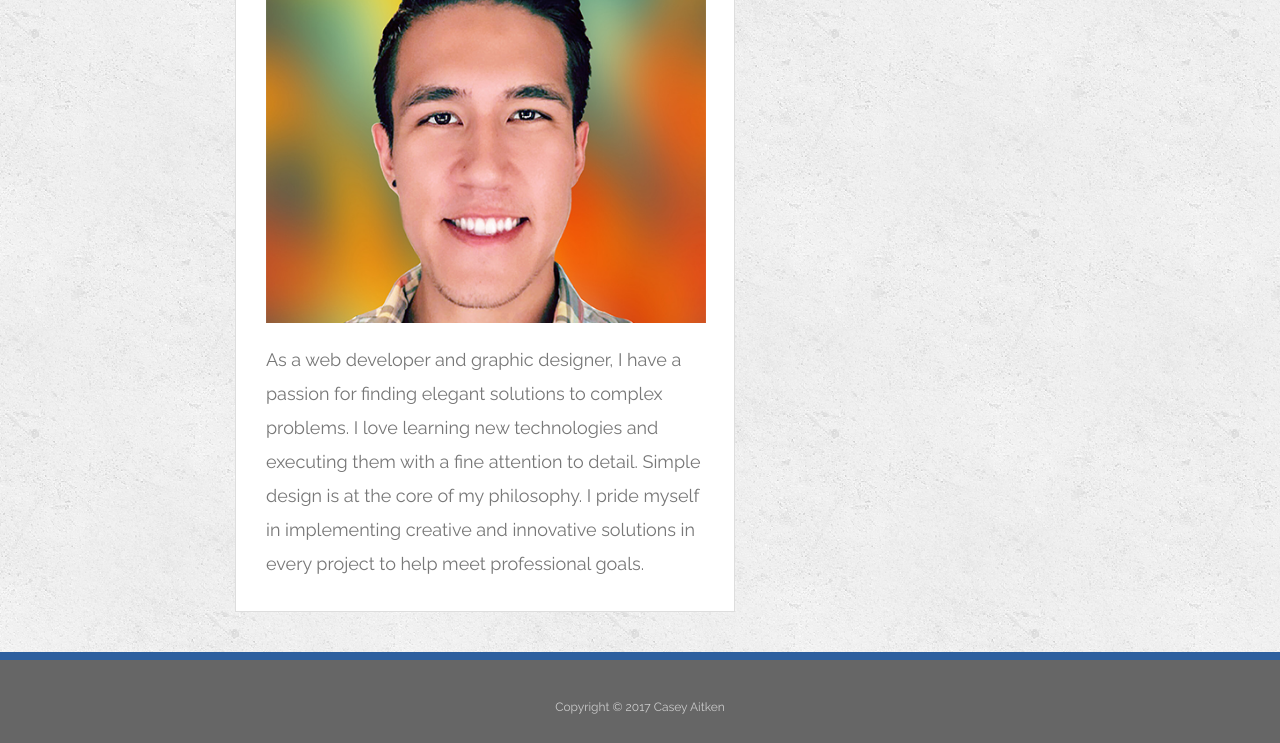
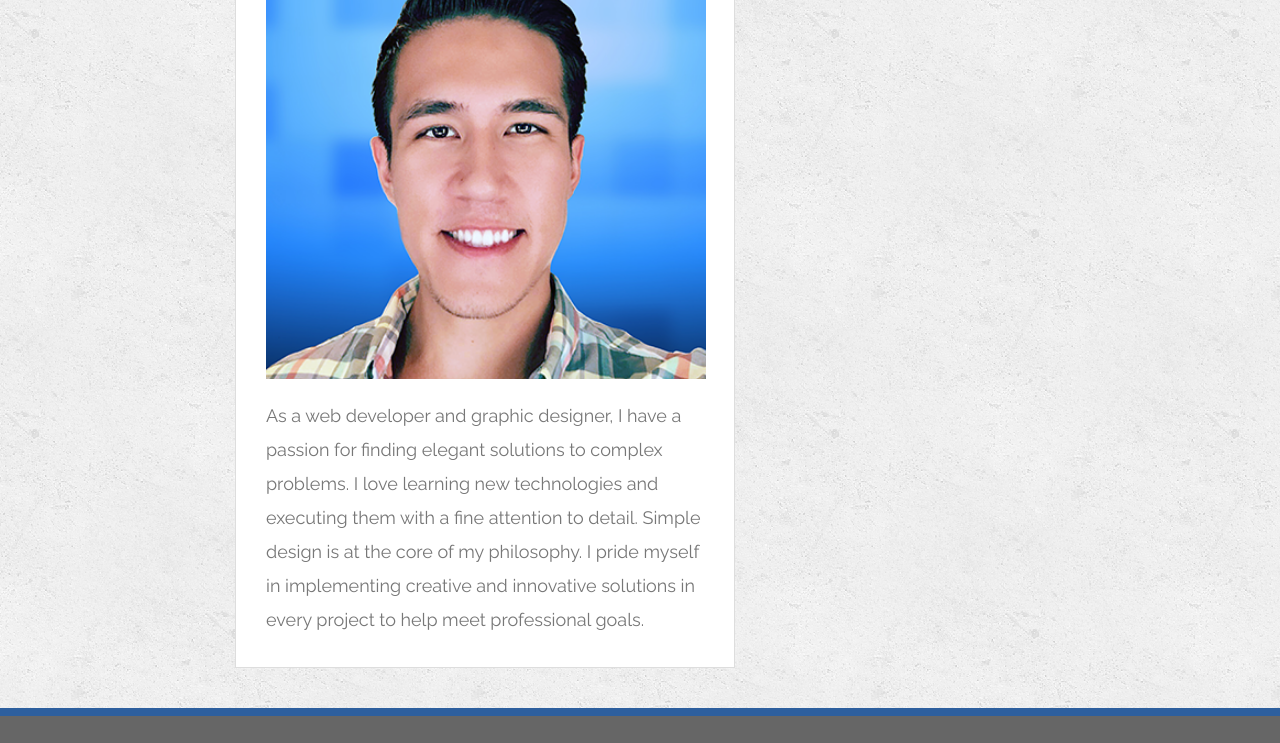
Before and after one commit to caitken7/Responsive-Portfolio, a plain HTML site: page a.html in a window 1280 px wide. Shown: the part 324-1067 px from the top of the page. Drawn offline with Linux system fonts and the light colour scheme.

Commit message:
Profil Update

```diff
--- a/index.html
+++ b/a.html
@@ -35,7 +35,7 @@
     <section class="main-section">
       <h1>About Me</h1>
 
-      <img src="assets/images/profile.jpg" class="auth-image hvr-grow" alt="Your Name" id="profile-img">
+      <img src="assets/images/profile.png" class="auth-image hvr-grow" alt="Your Name" id="profile-img">
 
       <p>As a web developer and graphic designer, I have a passion for finding elegant solutions to complex problems. I love learning new technologies and executing them with a fine attention to detail. Simple design is at the core of my philosophy. I pride myself in implementing creative and innovative solutions in every project to help meet professional goals.</p>
 
```
Also changed, not shown: assets/images/profile.jpg (deleted), assets/images/profile.png (added).
